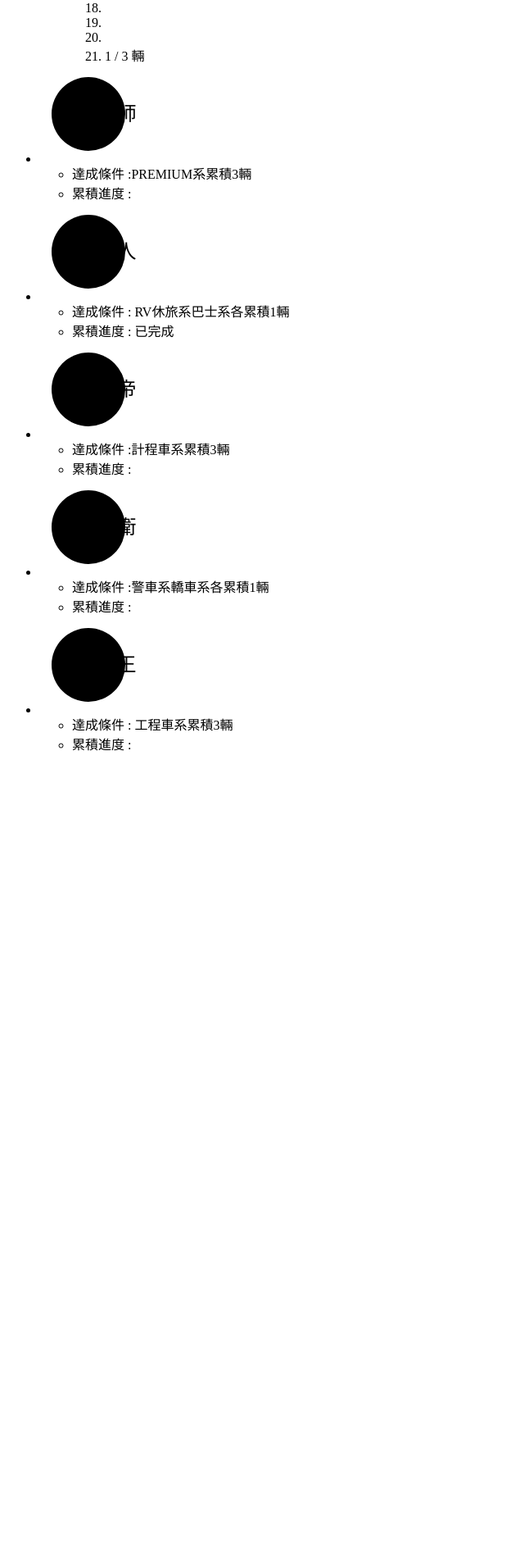
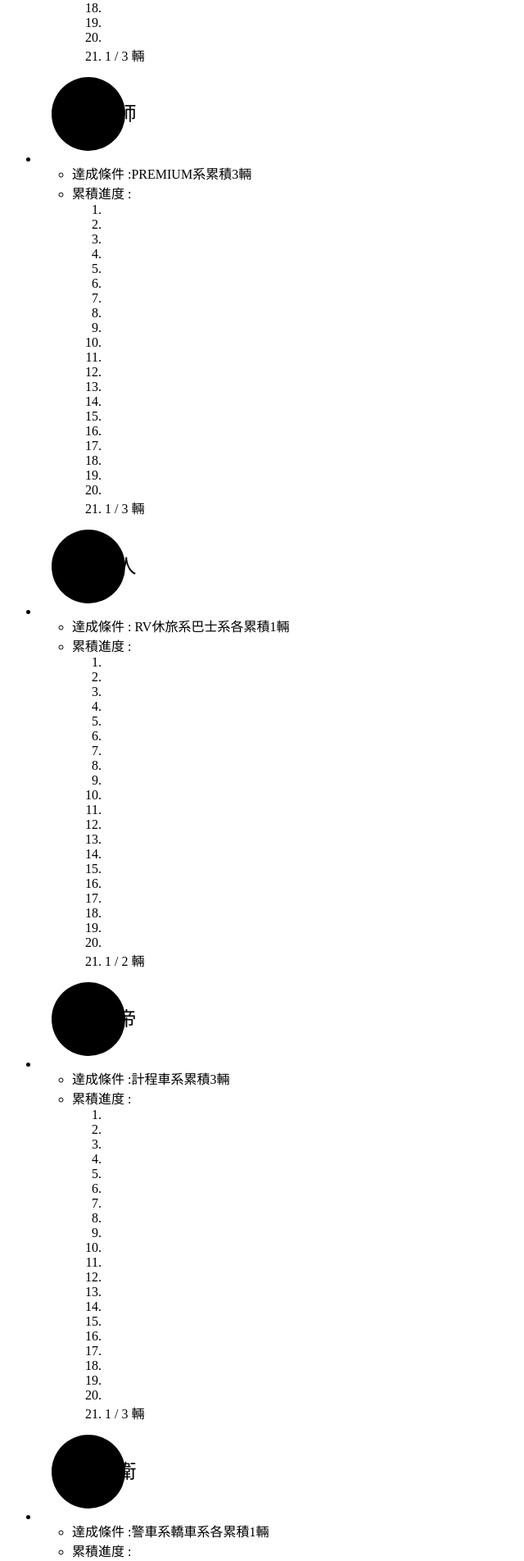
Before and after one commit to eepson123tw/Ninocar, a PHP site: page /app/pages/MemberPage/MemberOnly.html in a window 1280 px wide. Shown: the part 2340-4244 px from the top of the page at 82% size, without its empty margins (0-640 px from the left). Before the commit the page ends 3256 px from the top, so only its background shows below. Run offline with PHP 8.4, Linux system fonts and the light colour scheme.

Commit message:
更新會員中心圖鑑成就

```diff
--- a/app/pages/MemberPage/MemberOnly.html
+++ b/app/pages/MemberPage/MemberOnly.html
@@ -192,34 +192,34 @@
                                 </svg>
                                 <div class="row">
                                     <ul class="only__smallall">
-                                        <li>達成條件 :<span class="badge bg-series-EM">消防救護系</span> <span class="only__smalltitle">累積3輛</span></li>
-                                        <li class="only__progbarallto">
-                                            累積進度 : <ol class="only__progbarall">
-                                            <li class="only__progbar"></li>
-                                            <li class="only__progbar"></li>
-                                            <li class="only__progbar"></li>
-                                            <li class="only__progbar"></li>
-                                            <li class="only__progbar"></li>
-                                            <li class="only__progbar"></li>
-                                            <li class="only__progbar"></li>
-                                            <li class="only__progbar"></li>
-                                            <li class="only__progbar"></li>
-                                            <li class="only__progbar"></li>
-                                            <li class="only__progbar"></li>
-                                            <li class="only__progbar"></li>
-                                            <li class="only__progbar"></li>
-                                            <li class="only__progbar"></li>
-                                            <li class="only__progbar"></li>
-                                            <li class="only__progbar"></li>
-                                            <li class="only__progbar"></li>
-                                            <li class="only__progbar"></li>
-                                            <li class="only__progbar"></li>
-                                            <li class="only__progbar"></li>
-                                            <li class="only__nembr">1 / 3 輛</li>
+                                        <li>達成條件 :<span class="badge bg-series-EM ml-5">消防救護系</span> <span class="only__smalltitle ml-2">累積3輛</span></li>
+                                        <li class="only__progbarfoot">
+                                            累積進度 : <ol class="only__progbarfootall">
+                                            <li class="only__progbarfootin"></li>
+                                            <li class="only__progbarfootin"></li>
+                                            <li class="only__progbarfootin"></li>
+                                            <li class="only__progbarfootin"></li>
+                                            <li class="only__progbarfootin"></li>
+                                            <li class="only__progbarfootin"></li>
+                                            <li class="only__progbarfootin"></li>
+                                            <li class="only__progbarfootin"></li>
+                                            <li class="only__progbarfootin"></li>
+                                            <li class="only__progbarfootin"></li>
+                                            <li class="only__progbarfootin"></li>
+                                            <li class="only__progbarfootin"></li>
+                                            <li class="only__progbarfootin"></li>
+                                            <li class="only__progbarfootin"></li>
+                                            <li class="only__progbarfootin"></li>
+                                            <li class="only__progbarfootin"></li>
+                                            <li class="only__progbarfootin"></li>
+                                            <li class="only__progbarfootin"></li>
+                                            <li class="only__progbarfootin"></li>
+                                            <li class="only__progbarfootin"></li>
+                                            <li class="only__progbardigital">1 / 3 輛</li>
                                         </ol></li>
                                     </ul>
                                 </div>
-                            <li class="only__medach">
+                            <li class="only__last">
                                 <svg class="pin pin--gray" width="120" height="120" viewbox="0 0 80 80">
                                     <circle cx="40" cy="40" r="30" stroke-width="4" />
                                     <path d="M 18.4,27.5 A 25,25 0 0 1 61.6,27.5" stroke-width="2" />
@@ -230,11 +230,34 @@
                                 </svg>
                                 <div class="row">
                                     <ul class="only__smallall">
-                                        <li>達成條件 :<span class="badge bg-series-PM">PREMIUM系</span><span class="only__smalltitle">累積3輛</span></li>
-                                        <li>累積進度 : </li>
+                                        <li>達成條件 :<span class="badge bg-series-PM ml-5">PREMIUM系</span><span class="only__smalltitle ml-2">累積3輛</span></li>
+                                        <li class="only__progbarfoot">
+                                            累積進度 : <ol class="only__progbarfootall">
+                                            <li class="only__progbarfootin"></li>
+                                            <li class="only__progbarfootin"></li>
+                                            <li class="only__progbarfootin"></li>
+                                            <li class="only__progbarfootin"></li>
+                                            <li class="only__progbarfootin"></li>
+                                            <li class="only__progbarfootin"></li>
+                                            <li class="only__progbarfootin"></li>
+                                            <li class="only__progbarfootin"></li>
+                                            <li class="only__progbarfootin"></li>
+                                            <li class="only__progbarfootin"></li>
+                                            <li class="only__progbarfootin"></li>
+                                            <li class="only__progbarfootin"></li>
+                                            <li class="only__progbarfootin"></li>
+                                            <li class="only__progbarfootin"></li>
+                                            <li class="only__progbarfootin"></li>
+                                            <li class="only__progbarfootin"></li>
+                                            <li class="only__progbarfootin"></li>
+                                            <li class="only__progbarfootin"></li>
+                                            <li class="only__progbarfootin"></li>
+                                            <li class="only__progbarfootin"></li>
+                                            <li class="only__progbardigital">1 / 3 輛</li>
+                                        </ol></li>
                                     </ul>
                                 </div>
-                            <li class="only__medach">
+                            <li class="only__front">
                                 <svg class="pin pin--green" width="120" height="120" viewbox="0 0 80 80">
                                     <circle cx="40" cy="40" r="30" stroke-width="4" />
                                     <path d="M 18.4,27.5 A 25,25 0 0 1 61.6,27.5" stroke-width="2" />
@@ -245,8 +268,31 @@
                                 </svg>
                                 <div class="row">
                                     <ul class="only__smallall">
-                                        <li>達成條件 : <span class="badge bg-series-RV">RV休旅系</span><span class="badge bg-series-BS">巴士系</span><span class="only__smalltitle">各累積1輛</span></li>
-                                        <li>累積進度 : 已完成</li>
+                                        <li>達成條件 : <span class="badge bg-series-RV ml-5">RV休旅系</span><span class="badge bg-series-BS ml-2">巴士系</span><span class="only__smalltitle ml-2">各累積1輛</span></li>
+                                        <li class="only__progbarfoot">
+                                            累積進度 : <ol class="only__progbarfootall">
+                                            <li class="only__progbarfootin"></li>
+                                            <li class="only__progbarfootin"></li>
+                                            <li class="only__progbarfootin"></li>
+                                            <li class="only__progbarfootin"></li>
+                                            <li class="only__progbarfootin"></li>
+                                            <li class="only__progbarfootin"></li>
+                                            <li class="only__progbarfootin"></li>
+                                            <li class="only__progbarfootin"></li>
+                                            <li class="only__progbarfootin"></li>
+                                            <li class="only__progbarfootin"></li>
+                                            <li class="only__progbarfootin"></li>
+                                            <li class="only__progbarfootin"></li>
+                                            <li class="only__progbarfootin"></li>
+                                            <li class="only__progbarfootin"></li>
+                                            <li class="only__progbarfootin"></li>
+                                            <li class="only__progbarfootin"></li>
+                                            <li class="only__progbarfootin"></li>
+                                            <li class="only__progbarfootin"></li>
+                                            <li class="only__progbarfootin"></li>
+                                            <li class="only__progbarfootin"></li>
+                                            <li class="only__progbardigital">1 / 2 輛</li>
+                                        </ol></li>
                                     </ul>
                                 </div>
 
@@ -262,12 +308,35 @@
                                 </svg>
                                 <div class="row">
                                     <ul class="only__smallall">
-                                        <li>達成條件 :<span class="badge bg-series-TA">計程車系</span><span class="only__smalltitle">累積3輛</span></li>
-                                        <li>累積進度 : </li>
+                                        <li>達成條件 :<span class="badge bg-series-TA ml-5">計程車系</span><span class="only__smalltitle ml-2">累積3輛</span></li>
+                                        <li class="only__progbarfoot">
+                                            累積進度 : <ol class="only__progbarfootall">
+                                            <li class="only__progbarfootin"></li>
+                                            <li class="only__progbarfootin"></li>
+                                            <li class="only__progbarfootin"></li>
+                                            <li class="only__progbarfootin"></li>
+                                            <li class="only__progbarfootin"></li>
+                                            <li class="only__progbarfootin"></li>
+                                            <li class="only__progbarfootin"></li>
+                                            <li class="only__progbarfootin"></li>
+                                            <li class="only__progbarfootin"></li>
+                                            <li class="only__progbarfootin"></li>
+                                            <li class="only__progbarfootin"></li>
+                                            <li class="only__progbarfootin"></li>
+                                            <li class="only__progbarfootin"></li>
+                                            <li class="only__progbarfootin"></li>
+                                            <li class="only__progbarfootin"></li>
+                                            <li class="only__progbarfootin"></li>
+                                            <li class="only__progbarfootin"></li>
+                                            <li class="only__progbarfootin"></li>
+                                            <li class="only__progbarfootin"></li>
+                                            <li class="only__progbarfootin"></li>
+                                            <li class="only__progbardigital">1 / 3 輛</li>
+                                        </ol></li>
                                     </ul>
                                 </div>
 
-                            <li class="only__medach">
+                            <li class="only__front">
                                 <svg class="pin pin--blue" width="120" height="120" viewbox="0 0 80 80">
                                     <circle cx="40" cy="40" r="30" stroke-width="4" />
                                     <path d="M 18.4,27.5 A 25,25 0 0 1 61.6,27.5" stroke-width="2" />
@@ -278,8 +347,31 @@
                                   </svg>
                                 <div class="row">
                                     <ul class="only__smallall">
-                                        <li>達成條件 :<span class="badge bg-series-PA">警車系</span><span class="badge bg-series-CA">轎車系</span><span class="only__smalltitle">各累積1輛</span></li>
-                                        <li>累積進度 : </li>
+                                        <li>達成條件 :<span class="badge bg-series-PA ml-5">警車系</span><span class="badge bg-series-CA ml-2">轎車系</span><span class="only__smalltitle ml-2">各累積1輛</span></li>
+                                        <li class="only__progbarfoot">
+                                            累積進度 : <ol class="only__progbarfootall">
+                                            <li class="only__progbarfootin"></li>
+                                            <li class="only__progbarfootin"></li>
+                                            <li class="only__progbarfootin"></li>
+                                            <li class="only__progbarfootin"></li>
+                                            <li class="only__progbarfootin"></li>
+                                            <li class="only__progbarfootin"></li>
+                                            <li class="only__progbarfootin"></li>
+                                            <li class="only__progbarfootin"></li>
+                                            <li class="only__progbarfootin"></li>
+                                            <li class="only__progbarfootin"></li>
+                                            <li class="only__progbarfootin"></li>
+                                            <li class="only__progbarfootin"></li>
+                                            <li class="only__progbarfootin"></li>
+                                            <li class="only__progbarfootin"></li>
+                                            <li class="only__progbarfootin"></li>
+                                            <li class="only__progbarfootin"></li>
+                                            <li class="only__progbarfootin"></li>
+                                            <li class="only__progbarfootin"></li>
+                                            <li class="only__progbarfootin"></li>
+                                            <li class="only__progbarfootin"></li>
+                                            <li class="only__progbardigital">1 / 3 輛</li>
+                                        </ol></li>
                                     </ul>
                                 </div>
                             <li class="only__last">
@@ -293,8 +385,31 @@
                                   </svg>
                                 <div class="row">
                                     <ul class="only__smallall">
-                                        <li>達成條件 : <span class="badge bg-series-EN">工程車系</span><span class="only__smalltitle">累積3輛</span></li>
-                                        <li>累積進度 : </li>
+                                        <li>達成條件 : <span class="badge bg-series-EN ml-5">工程車系</span><span class="only__smalltitle ml-2">累積3輛</span></li>
+                                        <li class="only__progbarfoot">
+                                            累積進度 : <ol class="only__progbarfootall">
+                                            <li class="only__progbarfootin"></li>
+                                            <li class="only__progbarfootin"></li>
+                                            <li class="only__progbarfootin"></li>
+                                            <li class="only__progbarfootin"></li>
+                                            <li class="only__progbarfootin"></li>
+                                            <li class="only__progbarfootin"></li>
+                                            <li class="only__progbarfootin"></li>
+                                            <li class="only__progbarfootin"></li>
+                                            <li class="only__progbarfootin"></li>
+                                            <li class="only__progbarfootin"></li>
+                                            <li class="only__progbarfootin"></li>
+                                            <li class="only__progbarfootin"></li>
+                                            <li class="only__progbarfootin"></li>
+                                            <li class="only__progbarfootin"></li>
+                                            <li class="only__progbarfootin"></li>
+                                            <li class="only__progbarfootin"></li>
+                                            <li class="only__progbarfootin"></li>
+                                            <li class="only__progbarfootin"></li>
+                                            <li class="only__progbarfootin"></li>
+                                            <li class="only__progbarfootin"></li>
+                                            <li class="only__progbardigital">1 / 3 輛</li>
+                                        </ol></li>
                                     </ul>
                                 </div>
                             </div>
```
Also changed, not shown: app/assets/style/pages/member.scss (+33 -5 lines).
